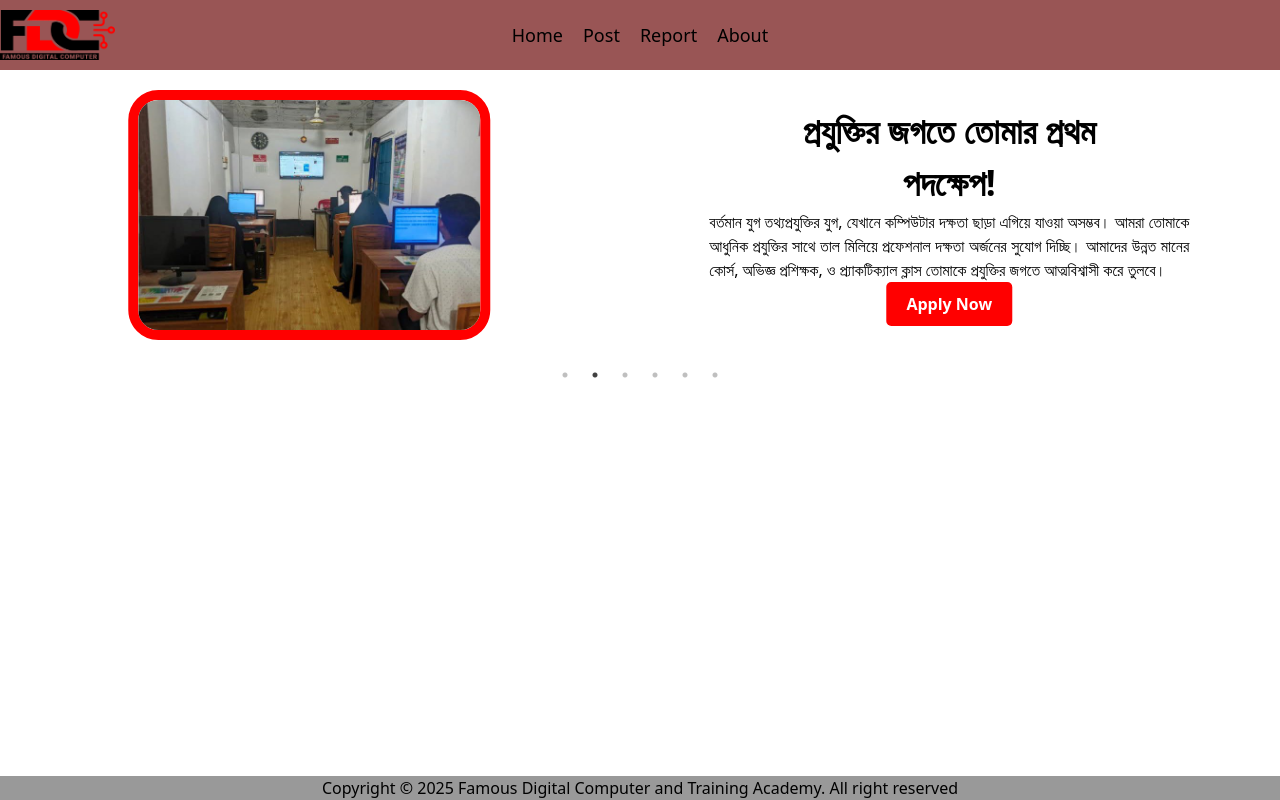
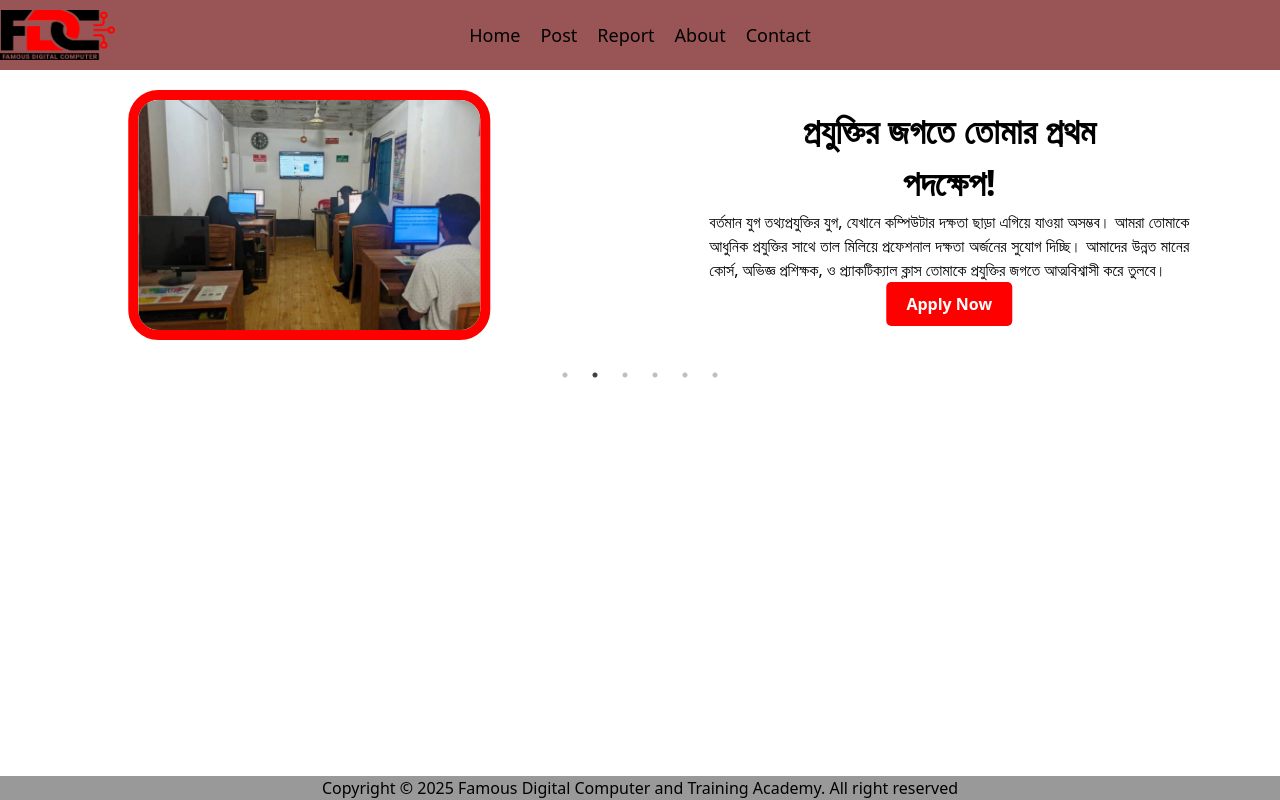
Before and after one commit to ParosRangsha/famousdigitalcomputer, a React (Vite) app: page / in a window 1280 px wide. Shown: the top 800 px of the page. Built offline with nearby package versions, Linux system fonts and the light colour scheme.

Commit message:
error page update

```diff
--- a/src/App.jsx
+++ b/src/App.jsx
@@ -5,6 +5,7 @@ import Home from './pages/Home'
 import Report from './pages/Report'
 import Post from './pages/Post'
 import About from './pages/About'
+import Errorpage from './pages/Errorpage'
 function App() {
   let multipage = createBrowserRouter(createRoutesFromElements(
     <Route element={<Layout/>}>
@@ -13,6 +14,7 @@ function App() {
       <Route path='/post' element={<Post/>}/>
       <Route path='/report' element={<Report/>}/>
       <Route path='/about' element={<About/>}/>
+      <Route path='*' element={<Errorpage/>}/>
 
     </Route>
   ))
--- a/src/components/Header.jsx
+++ b/src/components/Header.jsx
@@ -6,7 +6,7 @@ import { Link } from 'react-router-dom'
 
 
 const Header = () => {
-    let [myMenu, setmyMenu] = useState(['Home', 'Post', 'Report', 'About'])
+    let [myMenu, setmyMenu] = useState(['Home', 'Post', 'Report', 'About', 'Contact'])
   return (
     <div className="header bg-[#955] sticky top-0 left-0 w-full z-[998]">
         <Container>
--- /dev/null
+++ b/src/pages/Errorpage.jsx
@@ -0,0 +1,9 @@
+import React from 'react'
+
+const Errorpage = () => {
+  return (
+    <div className='text-[50px] py-[100px] text-center'>Sorry! Page Not Found </div>
+  )
+}
+
+export default Errorpage
```
